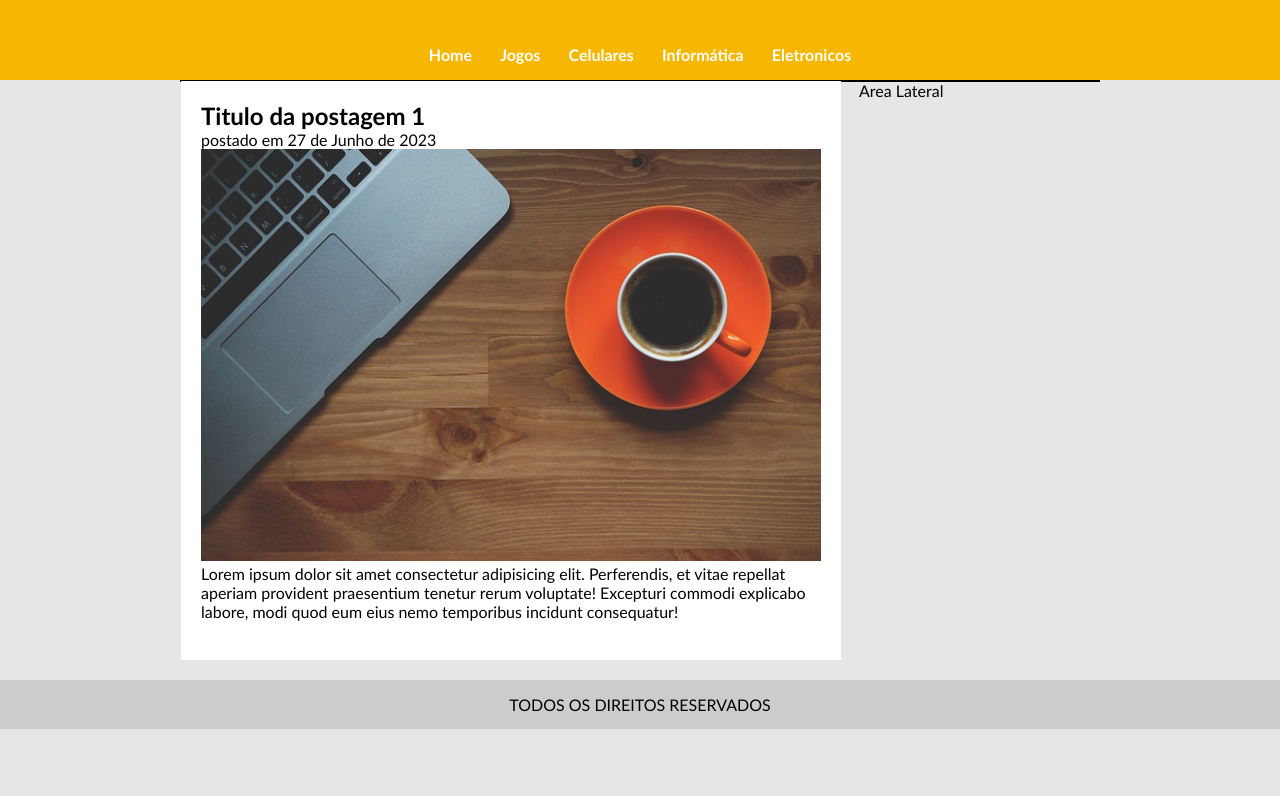
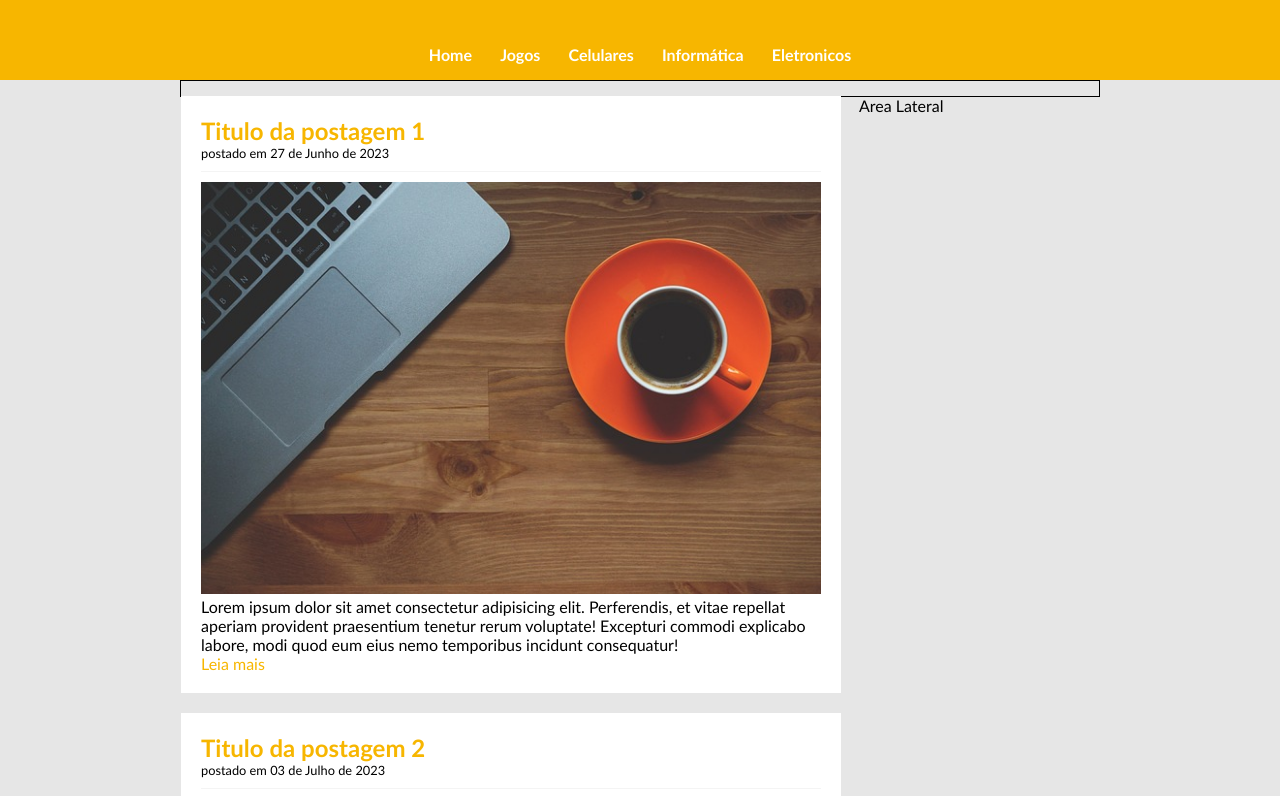
Before and after one commit to LucasCaiar/TecBlog, a plain HTML site: page index.html in a window 1280 px wide. Shown: the part 83-879 px from the top of the page. Before the commit the page ends 812 px from the top, so only its background shows below. Drawn offline with Linux system fonts and the light colour scheme.

Commit message:
corrige float das colunas

```diff
--- a/estilo.css
+++ b/estilo.css
@@ -11,15 +11,22 @@ body {
 a {
     text-decoration: none;
 }
+a:link, a:visited {
+    color: #f7b600
+}
+a:hover {
+    text-decoration: underline;
+}
 /**CABEÇALHO E MENU*<-------------*/
-a:link, a:visited {
+.menu a:link,.menu a:visited {
     color: #fff;
     font-weight: bold;
     padding: 8px 12px;
 }
-a:hover {
+.menu a:hover {
     background-color: #fff;
     color: #f7b600;
+    text-decoration: none;
 }
 h1 {
     font-size: 2.5em;
@@ -43,18 +50,22 @@ h1 {
     width: 920px;
     margin-inline: auto;
     border: 1px solid black;
+    padding-top: 15px;
 }
-/* .postagens > h2 {
+.postagens > h2 {
     color: #f7b600;
-    padding: 20px;
-    border:1px red solid;
-} */
+}
+.data-postagem{
+    font-size: 0.8em;
+    border-bottom: 1px solid #f4f4f4;
+    padding-bottom: 10px;
+    margin-bottom: 10px;
+    display: block;
+}
 .postagens, .lateral {
     /* border:1px solid blue; */
 }
 .postagens {
-    width: 660px;
-    float: left;
     padding: 20px;
     margin-bottom: 20px;
     background-color: white;
@@ -68,6 +79,7 @@ img{
 }
 .eu {
     width: 660px;
+    float: left;
 
 }
 /****RODAPÉ***<-------------*/
--- a/index.html
+++ b/index.html
@@ -23,13 +23,20 @@
     </div>
     <div id="conteudo"> <!--INICIO CONTEUDO-->
         <div class="eu">
-        <div class="postagens">
-                <h2>Titulo da postagem 1</h2>
-                <span>postado em 27 de Junho de 2023</span>
-                <img src="imagens/imagem1.jpg" alt="imagem1">
+            <div class="postagens">
+                    <h2>Titulo da postagem 1</h2>
+                    <span class="data-postagem">postado em 27 de Junho de 2023</span>
+                    <img src="imagens/imagem1.jpg" alt="imagem1">
+                    <p>Lorem ipsum dolor sit amet consectetur adipisicing elit. Perferendis, et vitae repellat aperiam provident praesentium tenetur rerum voluptate! Excepturi commodi explicabo labore, modi quod eum eius nemo temporibus incidunt consequatur!</p>
+                    <a href="#">Leia mais</a>
+            </div>
+            <div class="postagens">
+                <h2>Titulo da postagem 2</h2>
+                <span class="data-postagem">postado em 03 de Julho de 2023</span>
+                <img src="imagens/imagem2.jpg" alt="imagem2">
                 <p>Lorem ipsum dolor sit amet consectetur adipisicing elit. Perferendis, et vitae repellat aperiam provident praesentium tenetur rerum voluptate! Excepturi commodi explicabo labore, modi quod eum eius nemo temporibus incidunt consequatur!</p>
                 <a href="#">Leia mais</a>
-        </div>
+            </div>
         </div>
         <div class="lateral">
             Area Lateral
```
